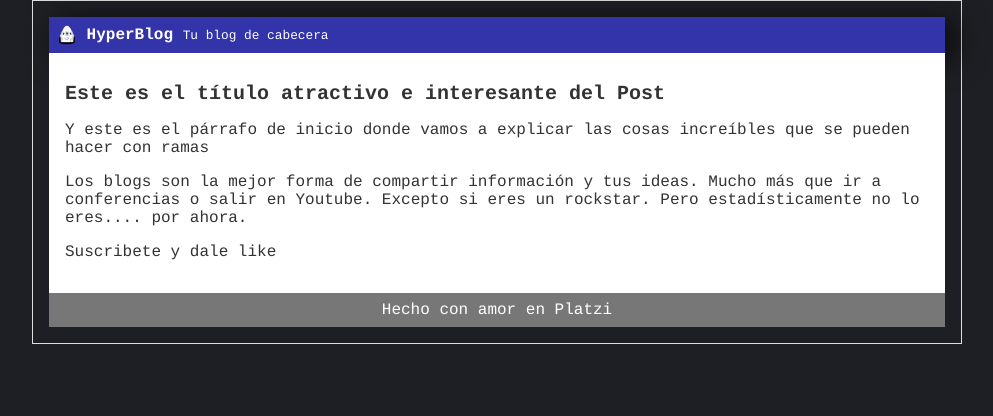
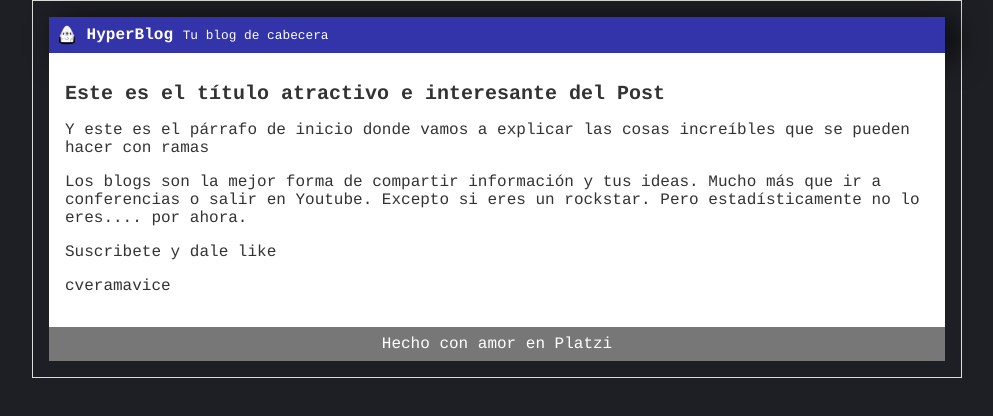
Before and after one commit to CarlosVera777/hyperblog, a plain HTML site: page blogpost.html in a window 1280 px wide. Shown: the whole page, without its empty margins (143-1136 px from the left). Drawn offline with Linux system fonts and the light colour scheme.

Commit message:
Hazme un pull request

```diff
--- a/blogpost.html
+++ b/blogpost.html
@@ -18,6 +18,7 @@
                 <p>Los blogs son la mejor forma de compartir informaci&oacute;n y tus ideas. Mucho m&aacute;s que ir a conferencias o salir en Youtube. Excepto si eres un rockstar. Pero estad&iacute;sticamente no lo eres.... por ahora.
                 </p>
                 <p>Suscribete y dale like</p>
+		<p>cveramavice</p>
             </div>
             <div id="footer">
                 Hecho con amor en Platzi
```
